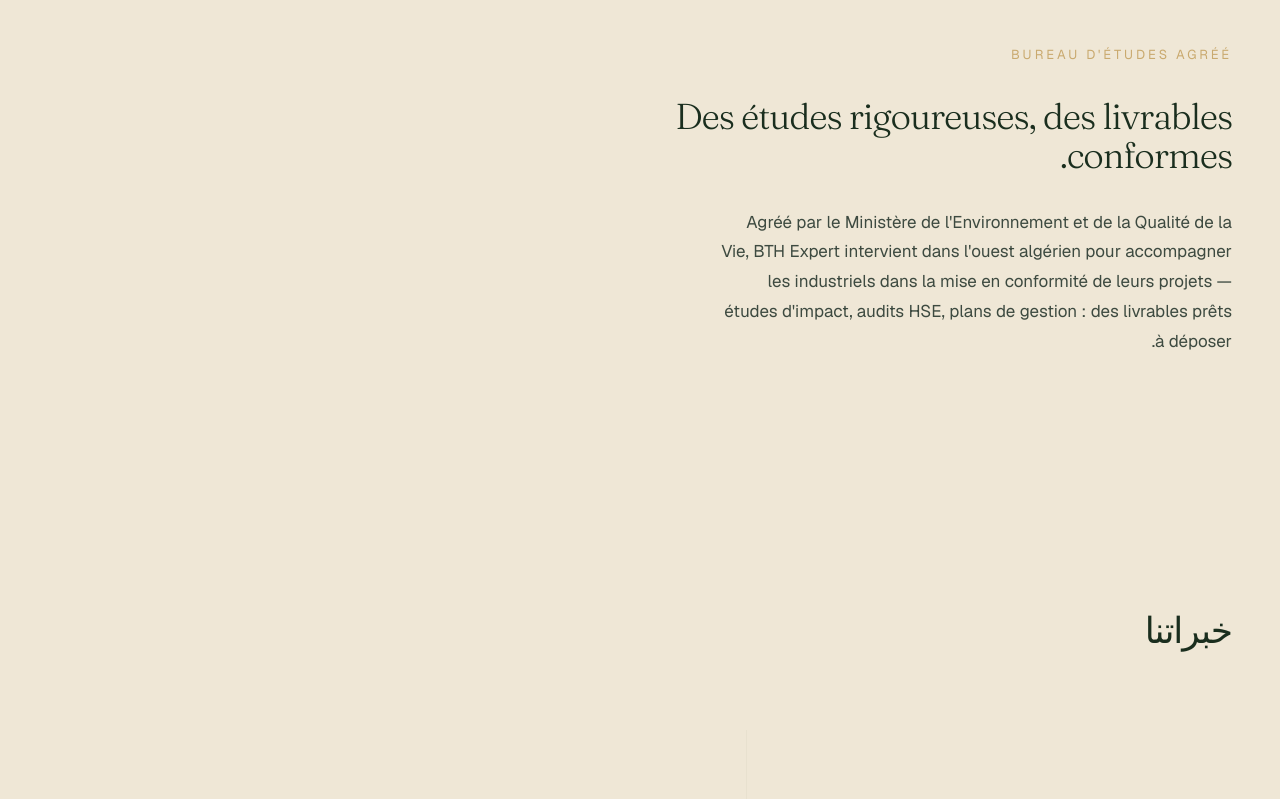
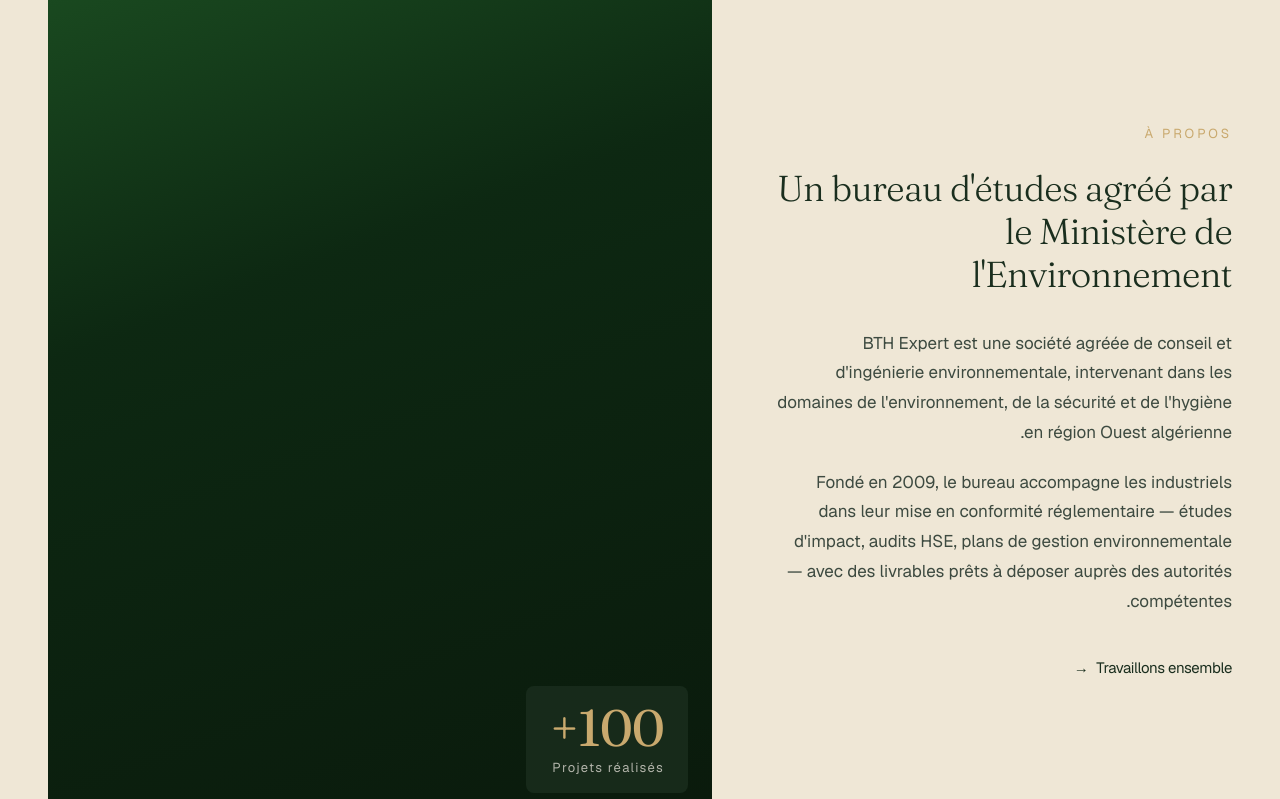
Before and after one commit to Aymen-Gherdaine/bth-expert, a Next.js app: page /ar in a window 1280 px wide. Shown: the part 941-1740 px from the top of the page. Built offline with nearby package versions, Linux system fonts and the light colour scheme.

Commit message:
feat(home): A propos credential section with image and 100+ badge - Replaces flat agrement section with asymmetric image-led layout, real content, count-up badge, image scale reveal, FadeInStagger text column, removes marquee

```diff
--- a/app/[lang]/(landing)/page.tsx
+++ b/app/[lang]/(landing)/page.tsx
@@ -8,8 +8,7 @@ import { Section } from "@/components/ui/Section";
 import { Button } from "@/components/ui/Button";
 import { RevealText } from "@/components/animations/RevealText";
 import { ServicesPin } from "@/components/sections/ServicesPin";
-import { CredentialBand } from "@/components/sections/CredentialBand";
-import { Marquee } from "@/components/motion/Marquee";
+import { AboutSection } from "@/components/sections/AboutSection";
 import { FadeIn } from "@/components/motion/FadeIn";
 
 export async function generateMetadata({
@@ -108,11 +107,8 @@ export default async function HomePage({
         <span aria-hidden className="scroll-pulse absolute bottom-8 right-8 lg:bottom-10 lg:right-12 z-10" />
       </section>
 
-      {/* ── MARQUEE — credentials ticker ─────────────────────────────── */}
-      <Marquee />
-
-      {/* ── AGRÉMENT — credential bridge between hero and services ─────── */}
-      <CredentialBand />
+      {/* ── À PROPOS — credential bridge between hero and services ─────── */}
+      <AboutSection lang={lang} />
 
       {/* ── SERVICES — split plein-écran + photo sticky parallax ────── */}
       <ServicesPin lang={lang} services={h.services} />
--- /dev/null
+++ b/components/sections/AboutSection.tsx
@@ -0,0 +1,172 @@
+"use client";
+
+import { useRef } from "react";
+import Link from "next/link";
+import { useGSAP } from "@gsap/react";
+import { gsap, ScrollTrigger } from "@/lib/gsap";
+import { FadeInStagger, FadeInItem } from "@/components/motion/FadeIn";
+import type { Locale } from "@/lib/i18n";
+
+// Silence unused-import lint — ScrollTrigger must be imported to activate
+// type augmentation so the `scrollTrigger` gsap config key is recognised.
+void ScrollTrigger;
+
+interface AboutSectionProps {
+  lang: Locale;
+}
+
+export function AboutSection({ lang }: AboutSectionProps) {
+  const imgRef   = useRef<HTMLDivElement>(null);
+  const badgeRef = useRef<HTMLSpanElement>(null);
+
+  useGSAP(() => {
+    if (window.matchMedia("(prefers-reduced-motion: reduce)").matches) return;
+
+    const img = imgRef.current;
+    if (img) {
+      gsap.fromTo(
+        img,
+        { opacity: 0, scale: 1.04 },
+        {
+          opacity: 1,
+          scale: 1,
+          duration: 1.1,
+          ease: "expo.out",
+          scrollTrigger: {
+            trigger: img,
+            start: "top 80%",
+            once: true,
+          },
+        }
+      );
+    }
+
+    const badge = badgeRef.current;
+    if (badge) {
+      badge.textContent = "0";
+      const counter = { val: 0 };
+      gsap.to(counter, {
+        val: 100,
+        duration: 1.8,
+        ease: "power2.out",
+        scrollTrigger: {
+          trigger: badge,
+          start: "top 85%",
+          once: true,
+        },
+        onUpdate() {
+          badge.textContent = Math.round(counter.val).toString();
+        },
+      });
+    }
+  });
+
+  return (
+    <section className="bg-cream-warm">
+      <div className="px-5 sm:px-6 md:px-8 lg:px-10 xl:px-12 2xl:px-16 py-24 lg:py-32">
+        <div className="lg:grid lg:grid-cols-12 lg:gap-16 lg:items-center">
+
+          {/* ── Image — first in DOM → above text on mobile ─────────── */}
+          <div className="mb-12 lg:mb-0 lg:col-span-7 lg:col-start-6 lg:row-start-1">
+            <div className="relative overflow-hidden rounded-lg">
+              {/* Placeholder — replaced with real terrain photo in Phase 2 */}
+              <div
+                ref={imgRef}
+                className="w-full aspect-[16/10] lg:aspect-[4/5]"
+                style={{
+                  background:
+                    "linear-gradient(160deg, #1a4a20 0%, #0d2812 35%, #0a1a0c 100%)",
+                }}
+              />
+
+              {/* 100+ badge */}
+              <div
+                className="absolute bottom-6 right-6 px-6 py-4 rounded-md"
+                style={{ backgroundColor: "rgba(26, 46, 30, 0.82)" }}
+              >
+                <span
+                  className="block font-display text-gold leading-none"
+                  style={{
+                    fontSize: "clamp(2.25rem, 4vw, 3.25rem)",
+                    letterSpacing: "-0.02em",
+                  }}
+                >
+                  <span ref={badgeRef}>100</span>+
+                </span>
+                <span
+                  className="block font-sans mt-1"
+                  style={{
+                    fontSize: "var(--text-caption)",
+                    letterSpacing: "0.1em",
+                    color: "rgba(245, 240, 232, 0.7)",
+                  }}
+                >
+                  Projets réalisés
+                </span>
+              </div>
+            </div>
+          </div>
+
+          {/* ── Text — second in DOM → below image on mobile ────────── */}
+          <div className="lg:col-span-5 lg:col-start-1 lg:row-start-1">
+            <FadeInStagger>
+
+              <FadeInItem>
+                <span
+                  className="block font-sans uppercase text-gold mb-6"
+                  style={{ fontSize: "var(--text-caption)", letterSpacing: "0.22em" }}
+                >
+                  À PROPOS
+                </span>
+              </FadeInItem>
+
+              <FadeInItem>
+                <h2
+                  className="font-display font-light text-ink tracking-[-0.02em] leading-[1.2] mb-8"
+                  style={{ fontSize: "var(--text-h2)" }}
+                >
+                  Un bureau d&apos;études agréé par le Ministère de l&apos;Environnement
+                </h2>
+              </FadeInItem>
+
+              <FadeInItem>
+                <p
+                  className="font-sans text-ink-soft leading-[1.75] mb-5"
+                  style={{ fontSize: "var(--text-body)" }}
+                >
+                  BTH Expert est une société agréée de conseil et d&apos;ingénierie
+                  environnementale, intervenant dans les domaines de
+                  l&apos;environnement, de la sécurité et de l&apos;hygiène en
+                  région Ouest algérienne.
+                </p>
+              </FadeInItem>
+
+              <FadeInItem>
+                <p
+                  className="font-sans text-ink-soft leading-[1.75] mb-10"
+                  style={{ fontSize: "var(--text-body)" }}
+                >
+                  Fondé en 2009, le bureau accompagne les industriels dans leur
+                  mise en conformité réglementaire — études d&apos;impact, audits HSE,
+                  plans de gestion environnementale — avec des livrables prêts à
+                  déposer auprès des autorités compétentes.
+                </p>
+              </FadeInItem>
+
+              <FadeInItem>
+                <Link
+                  href={`/${lang}/contact`}
+                  className="inline-flex items-center gap-2 text-ink text-[length:var(--text-small)] tracking-tight hover:text-gold transition-colors duration-[var(--duration-base)] ease-[var(--ease-out-expo)]"
+                >
+                  Travaillons ensemble <span aria-hidden>→</span>
+                </Link>
+              </FadeInItem>
+
+            </FadeInStagger>
+          </div>
+
+        </div>
+      </div>
+    </section>
+  );
+}
```
